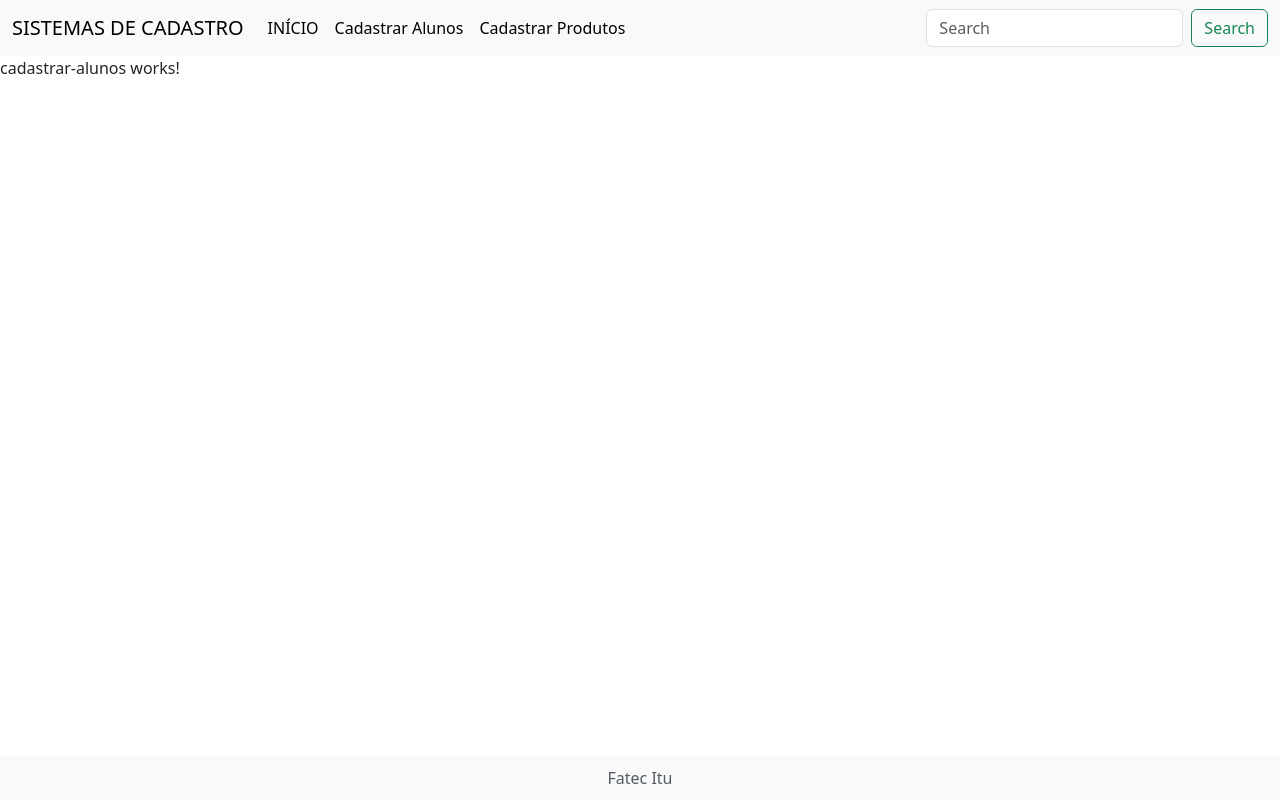
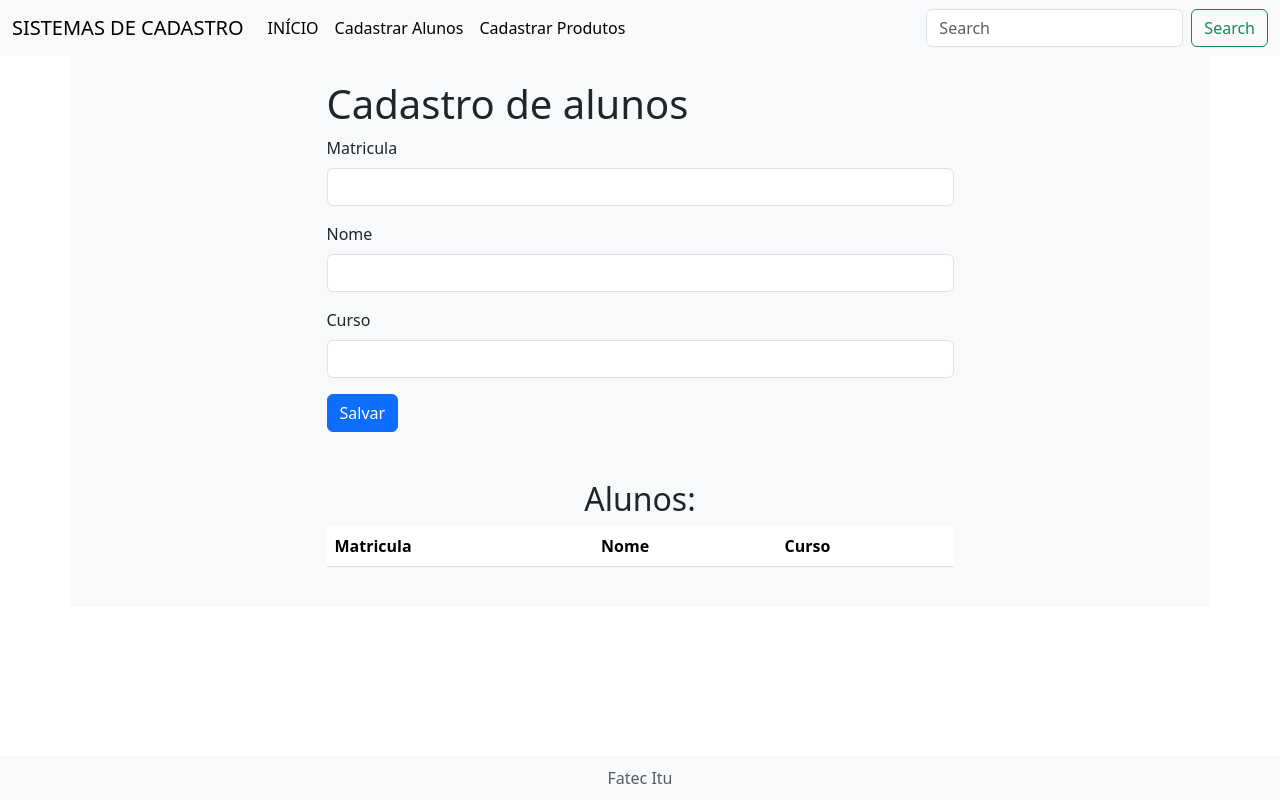
Before and after one commit to DSFerrari/estudo-para-prova, an Angular app: page /cadastrar-alunos in a window 1280 px wide. Built offline with nearby package versions, Linux system fonts and the light colour scheme.

Commit message:
tabela funcional criada

```diff
--- a/src/app/cadastrar-alunos/cadastrar-alunos.component.html
+++ b/src/app/cadastrar-alunos/cadastrar-alunos.component.html
@@ -1 +1,56 @@
-<p>cadastrar-alunos works!</p>
+<div class="container bg-light p-4">
+  <div class="row">
+    <div class="col-7 m-auto">
+    <h1>Cadastro de alunos</h1>
+  <form>
+    <div class="mb-3">
+      <label for="matricula" class="form-label">Matricula</label>
+      <input
+      type="text"
+      class="form-control"
+      id="matricula"
+      name="matricula"
+      >
+    </div>
+    <div class="mb-3">
+      <label for="nome" class="form-label">Nome</label>
+      <input
+      type="text"
+      class="form-control"
+      id="nome"
+      name="nome"
+      >
+    </div>
+    <div class="mb-3">
+      <label for="Curso" class="form-label">Curso</label>
+      <input
+      type="text"
+      class="form-control"
+      id="Curso"
+      name="Curso"
+      >
+    </div>
+    <button type="submit" class="btn btn-primary">Salvar</button>
+    </form>
+    <form>
+    <h2 class="mt-5 text-center">Alunos:</h2>
+    <table class="table table-striped">
+      <thead>
+        <tr>
+          <th scope="col">Matricula</th>
+          <th scope="col">Nome</th>
+          <th scope="col">Curso</th>
+        </tr>
+      </thead>
+      <tbody>
+        <tr *ngFor="let student of students">
+          <th scope="row">{{student.id}}</th>
+          <td>{{student.name}}</td>
+          <td>{{student.course}}</td>
+        </tr>
+      </tbody>
+    </table>
+    </form>
+  </div>
+  </div>
+  </div>
--- a/src/app/cadastrar-alunos/cadastrar-alunos.component.ts
+++ b/src/app/cadastrar-alunos/cadastrar-alunos.component.ts
@@ -1,3 +1,4 @@
+import { Student } from './student';
 import { Component } from '@angular/core';
 
 @Component({
@@ -6,5 +7,5 @@ import { Component } from '@angular/core';
   styleUrl: './cadastrar-alunos.component.css'
 })
 export class CadastrarAlunosComponent {
-
+ students: Student[] = [];
 }
--- /dev/null
+++ b/src/app/cadastrar-alunos/student.ts
@@ -0,0 +1,5 @@
+export interface Student{
+  id: number;
+  name: string;
+  course: string
+}
```
